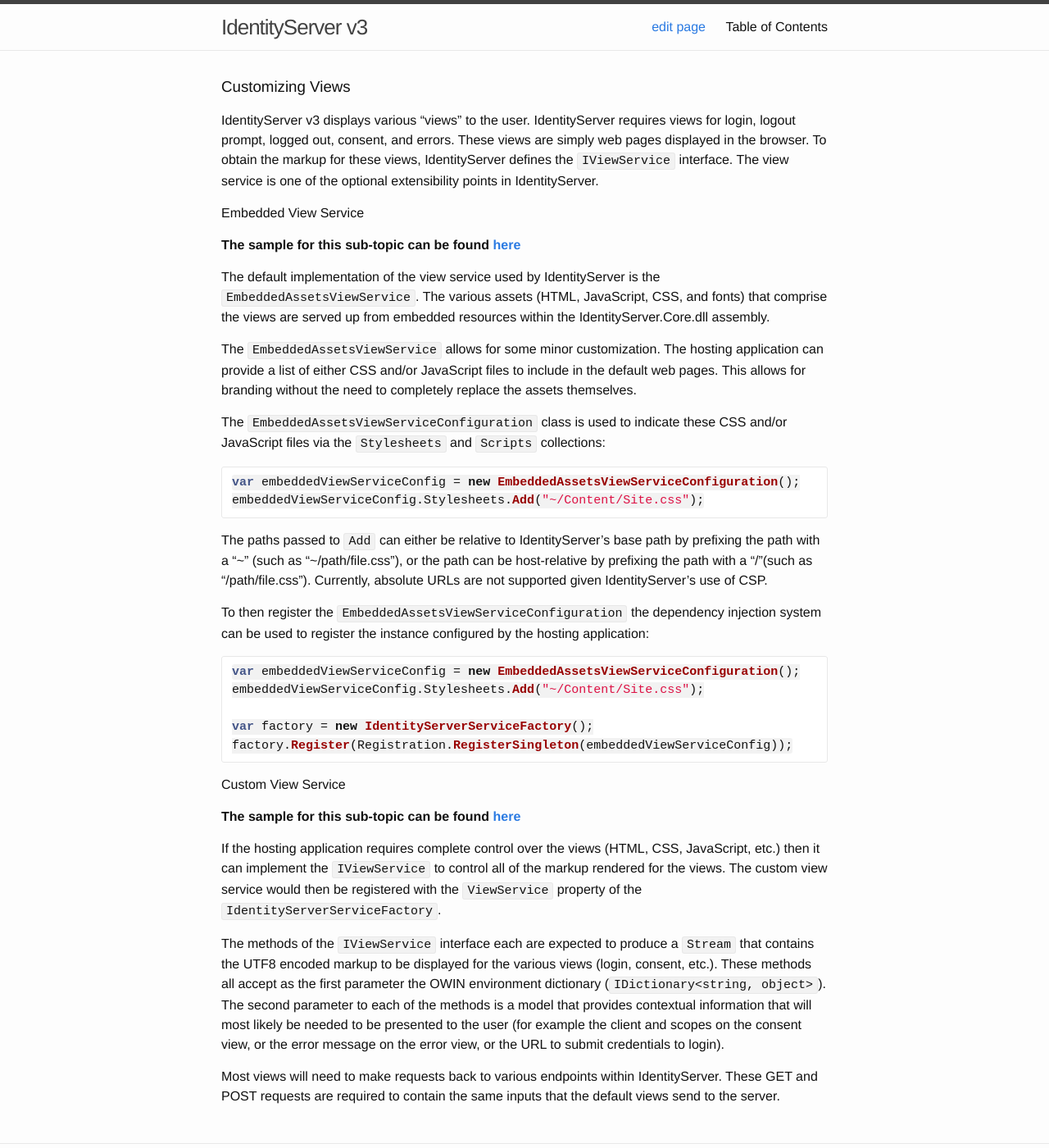
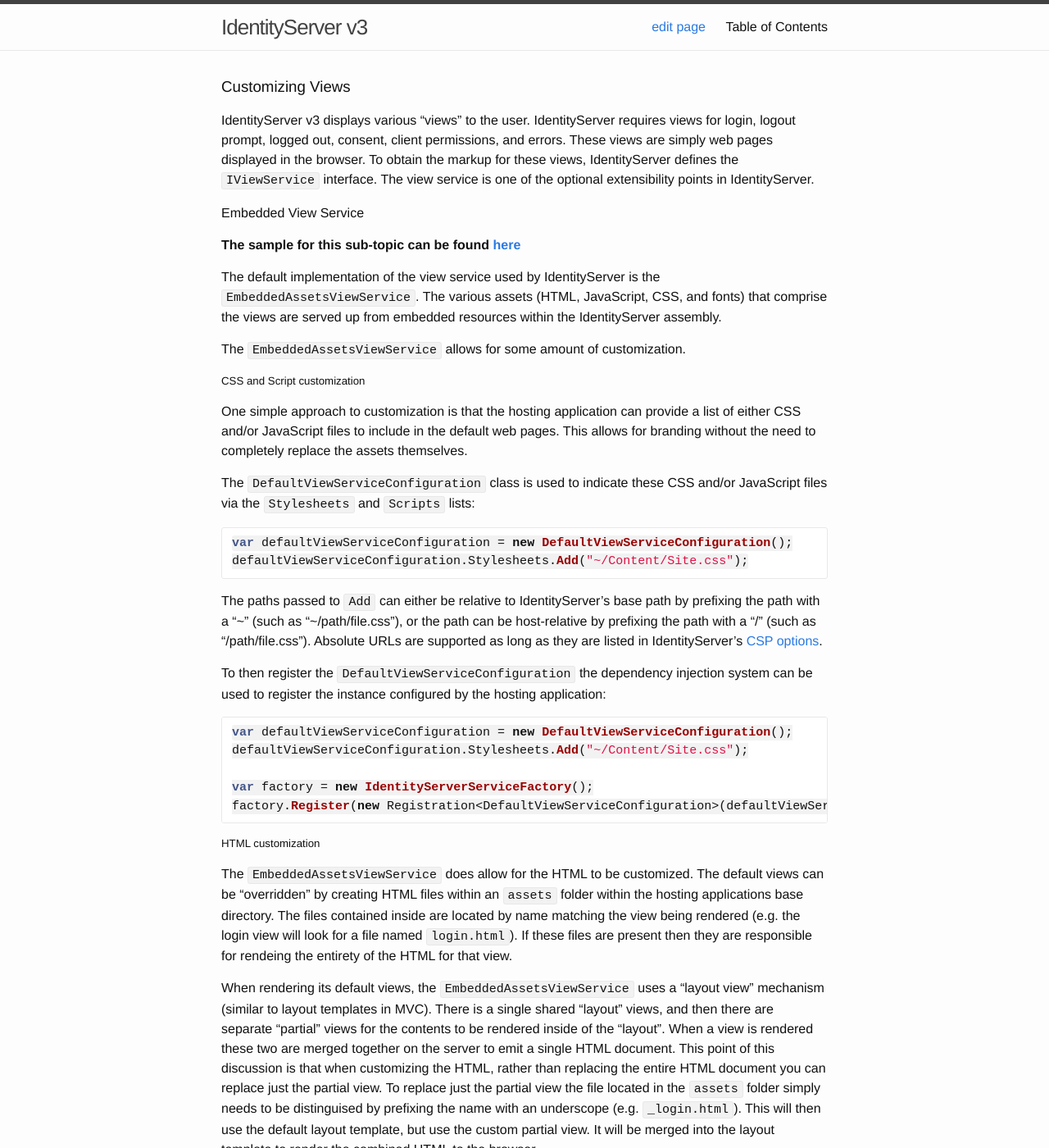
Before and after one commit to IdentityServer/Documentation, a Jekyll site: the page built from docs/advanced/customizingViews.md, in a window 1280 px wide and 1400 px high. Shown: the whole window at 82% size. Built offline with Jekyll 4.4.1, drawn with Linux system fonts in a browser that asks for light colours; Markdown is read by kramdown in place of the engine named in the settings; some of the changed text lies outside the part shown.

Commit message:
Update customizingViews.md

````diff
--- a/docs/advanced/customizingViews.md
+++ b/docs/advanced/customizingViews.md
@@ -4,33 +4,49 @@
 
 ### Customizing Views
 
-IdentityServer v3 displays various “views” to the user. IdentityServer requires views for login, logout prompt, logged out, consent, and errors. These views are simply web pages displayed in the browser. To obtain the markup for these views, IdentityServer defines the `IViewService` interface. The view service is one of the optional extensibility points in IdentityServer.
+IdentityServer v3 displays various “views” to the user. IdentityServer requires views for login, logout prompt, logged out, consent, client permissions, and errors. These views are simply web pages displayed in the browser. To obtain the markup for these views, IdentityServer defines the `IViewService` interface. The view service is one of the optional extensibility points in IdentityServer.
 
 #### Embedded View Service
 
 **The sample for this sub-topic can be found [here](https://github.com/thinktecture/Thinktecture.IdentityServer.v3.Samples/tree/master/source/EmbeddedAssetsViewService)**
 
-The default implementation of the view service used by IdentityServer is the `EmbeddedAssetsViewService`. The various assets (HTML, JavaScript, CSS, and fonts) that comprise the views are served up from embedded resources within the IdentityServer.Core.dll assembly.
+The default implementation of the view service used by IdentityServer is the `EmbeddedAssetsViewService`. The various assets (HTML, JavaScript, CSS, and fonts) that comprise the views are served up from embedded resources within the IdentityServer assembly.
 
-The `EmbeddedAssetsViewService` allows for some minor customization. The hosting application can provide a list of either CSS and/or JavaScript files to include in the default web pages. This allows for branding without the need to completely replace the assets themselves.
+The `EmbeddedAssetsViewService` allows for some amount of customization.
 
-The `EmbeddedAssetsViewServiceConfiguration` class is used to indicate these CSS and/or JavaScript files via the `Stylesheets` and `Scripts` collections:
+##### CSS and Script customization
+
+One simple approach to customization is that the hosting application can provide a list of either CSS and/or JavaScript files to include in the default web pages. This allows for branding without the need to completely replace the assets themselves.
+
+The `DefaultViewServiceConfiguration` class is used to indicate these CSS and/or JavaScript files via the `Stylesheets` and `Scripts` lists:
 
 ```csharp
-var embeddedViewServiceConfig = new EmbeddedAssetsViewServiceConfiguration();
-embeddedViewServiceConfig.Stylesheets.Add("~/Content/Site.css");
+var defaultViewServiceConfiguration = new DefaultViewServiceConfiguration();
+defaultViewServiceConfiguration.Stylesheets.Add("~/Content/Site.css");
 ```
-The paths passed to `Add` can either be relative to IdentityServer’s base path by prefixing the path with a “~” (such as “~/path/file.css”), or the path can be host-relative by prefixing the path with a “/”(such as “/path/file.css”). Currently, absolute URLs are not supported given IdentityServer's use of CSP.
+The paths passed to `Add` can either be relative to IdentityServer’s base path by prefixing the path with a “~” (such as “~/path/file.css”), or the path can be host-relative by prefixing the path with a “/” (such as “/path/file.css”). Absolute URLs are  supported as long as they are listed in IdentityServer's [CSP options](csp.html).
 
-To then register the `EmbeddedAssetsViewServiceConfiguration` the dependency injection system can be used to register the instance configured by the hosting application:
+To then register the `DefaultViewServiceConfiguration` the dependency injection system can be used to register the instance configured by the hosting application:
 
 ```csharp
-var embeddedViewServiceConfig = new EmbeddedAssetsViewServiceConfiguration();
-embeddedViewServiceConfig.Stylesheets.Add("~/Content/Site.css");
+var defaultViewServiceConfiguration = new DefaultViewServiceConfiguration();
+defaultViewServiceConfiguration.Stylesheets.Add("~/Content/Site.css");
 
 var factory = new IdentityServerServiceFactory();
-factory.Register(Registration.RegisterSingleton(embeddedViewServiceConfig));
+factory.Register(new Registration<DefaultViewServiceConfiguration>(defaultViewServiceConfiguration));
 ```
+
+##### HTML customization
+
+The `EmbeddedAssetsViewService` does allow for the HTML to be customized. The default views can be "overridden" by creating HTML files within an `assets` folder within the hosting applications base directory. The files contained inside are located by name matching the view being rendered (e.g. the login view will look for a file named `login.html`). If these files are present then they are responsible for rendeing the entirety of the HTML for that view.
+
+When rendering its default views, the `EmbeddedAssetsViewService` uses a "layout view" mechanism (similar to layout templates in MVC). There is a single shared "layout" views, and then there are separate "partial" views for the contents to be rendered inside of the "layout". When a view is rendered these two are merged together on the server to emit a single HTML document. This point of this discussion is that when customizing the HTML, rather than replacing the entire HTML document you can replace just the partial view. To replace just the partial view the file located in the `assets` folder simply needs to be distinguised by prefixing the name with an underscope (e.g. `_login.html`). This will then use the default layout template, but use the custom partial view. It will be merged into the layout template to render the combined HTML to the browser.
+
+In addition to being able to replace the partial views, it's also possible to replace the default layout template itself. This can be done by creating a file named `_layout.html` in the `assets` folder. The `EmbeddedAssetsViewService` will then use whatever combination of custom layout or partial views discovered on the file system to merge with the default embedded assets to render the requested view.
+
+The custom views will be cached in-memory by default, so if the files are changed then it will require an application restart to load any updated HTML. This can be configured via the `CacheViews` property on the `DefaultViewServiceConfiguration` described earlier.
+
+Finally, if the `assets` folder on the file system is not desirable, then you can implement your own storage for the view customization by implmeneting the `IViewLoader` interface. This is configured as a `Registration` on the  `DefaultViewServiceConfiguration`.
 
 #### Custom View Service
 
@@ -38,6 +54,10 @@
 
 If the hosting application requires complete control over the views (HTML, CSS, JavaScript, etc.) then it can implement the `IViewService` to control all of the markup rendered for the views.  The custom view service would then be registered with the `ViewService` property of the `IdentityServerServiceFactory`.
 
-The methods of the `IViewService` interface each are expected to produce a `Stream` that contains the UTF8 encoded markup to be displayed for the various views (login, consent, etc.). These methods all accept as the first parameter the OWIN environment dictionary (`IDictionary<string, object>`). The second parameter to each of the methods is a model that provides contextual information that will most likely be needed to be presented to the user (for example the client and scopes on the consent view, or the error message on the error view, or the URL to submit credentials to login).
+The methods of the `IViewService` interface each are expected to produce a `Stream` that contains the UTF8 encoded markup to be displayed for the various views (login, consent, etc.). These methods all accept as parameters a model that is specific to the view being rendered (e.g. a `LoginViewModel`, or a `ConsentViewModel`). This model provides contextual information that will most likely be needed to be presented to the user (for example the client and scopes on the consent view, or the error message on the error view, or the URL to submit credentials to login).
 
-Most views will need to make requests back to various endpoints within IdentityServer. These GET and POST requests are required to contain the same inputs that the default views send to the server.
+Most views will need to make requests back to various endpoints within IdentityServer. These GET and POST requests are required to contain the same inputs that the default views send to the server. The URLs are included in the various models.
+
+##### Anti Cross-Site Request Forgery (Anti-XSRF)
+
+The views that POST back to the server are required to include an anti-xsrf token in the form-URL-encoded request body. Each pertinent model contains a `AntiForgeryTokenViewModel` object that has the `Name` and `Value` of the parameter that is expected. Custom views must include these when submitting the user's input data.
````
